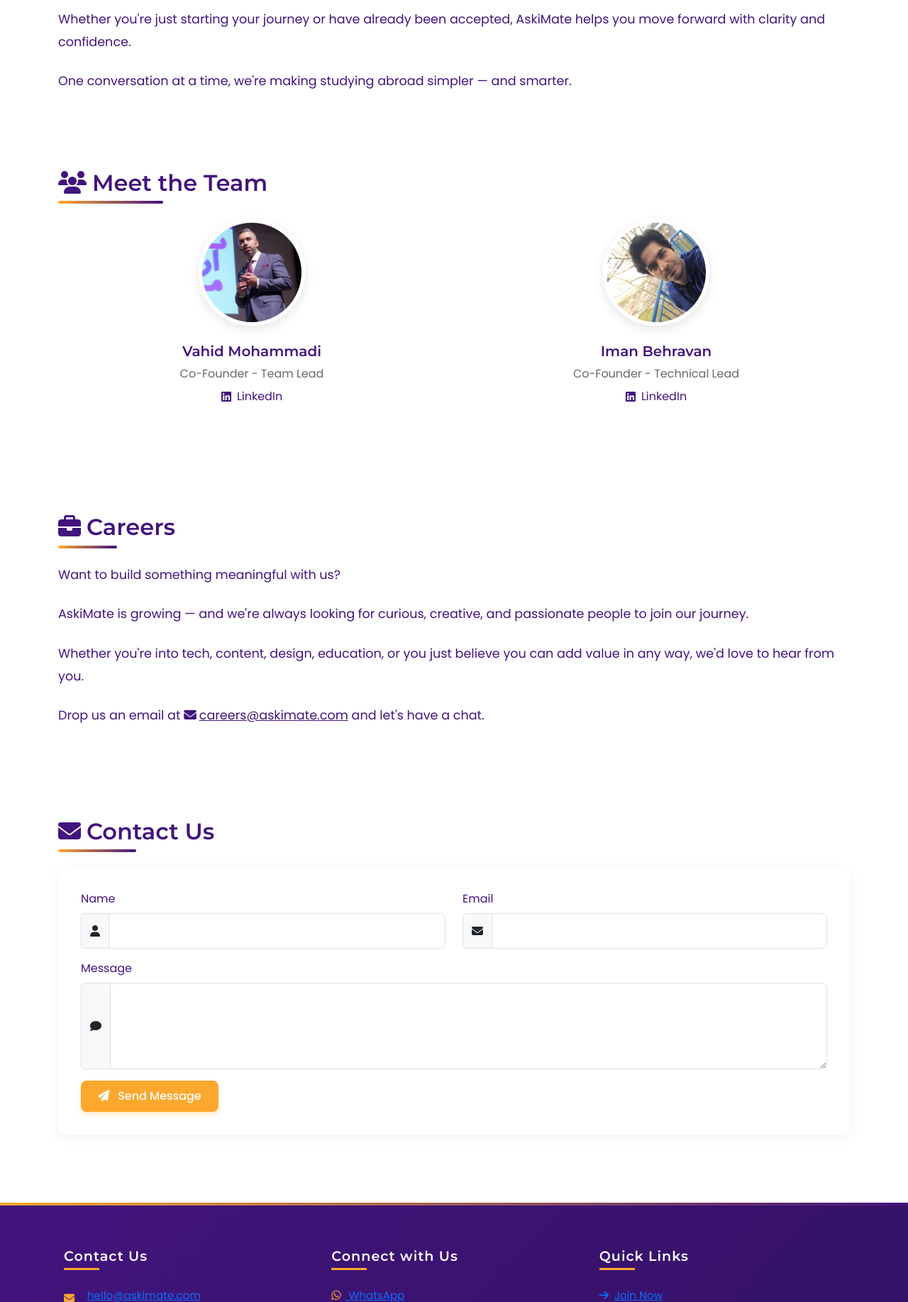
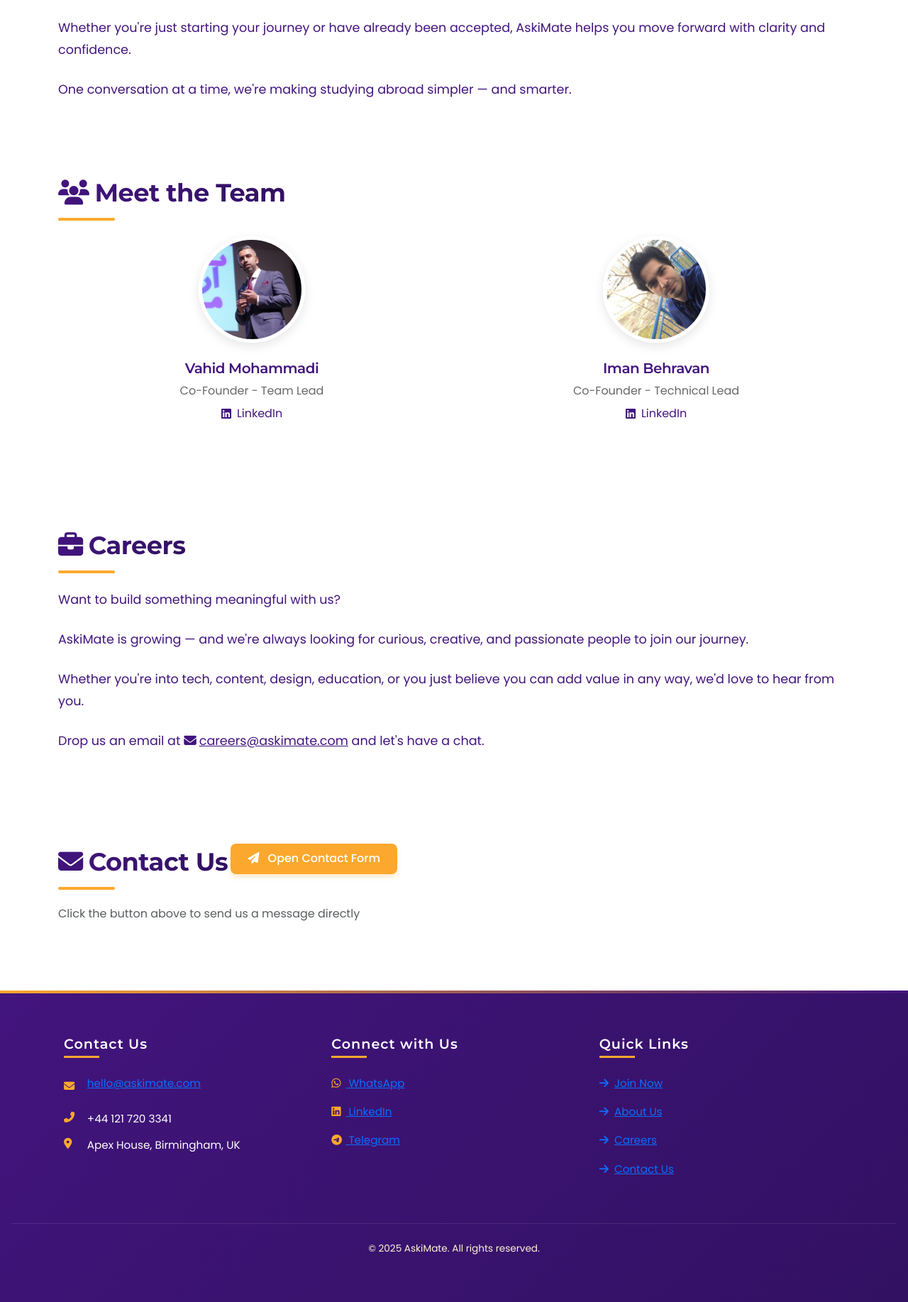
Before and after one commit to vaahiiid/askimate, a Django app: page / in a window 1280 px wide. Shown: the part 1320-3155 px from the top of the page at 71% size. Run offline with Django 5.2, Linux system fonts and the light colour scheme.

Commit message:
Update main_page.html

```diff
--- a/home_page/templates/home_page/main_page.html
+++ b/home_page/templates/home_page/main_page.html
@@ -34,9 +34,105 @@
       scroll-behavior: smooth;
     }
 
+    /* ====== Improved Title Styles ====== */
     h1, h2, h3, h4, h5, h6 {
       font-family: 'Montserrat', sans-serif;
+      font-weight: 700;
+      letter-spacing: -0.5px;
+    }
+
+    section h2 {
+      font-size: 2.2rem;
+      background: linear-gradient(90deg, var(--primary), var(--dark));
+      -webkit-background-clip: text;
+      background-clip: text;
+      color: transparent;
+      padding-bottom: 0.5rem;
+      position: relative;
+      display: inline-block;
+      margin-bottom: 2rem;
+    }
+
+    section h2::after {
+      content: '';
+      position: absolute;
+      width: 80px;
+      height: 4px;
+      bottom: -10px;
+      left: 0;
+      background: var(--secondary);
+      border-radius: 2px;
+    }
+
+    /* ====== New Contact Modal Styles ====== */
+    .contact-modal .modal-content {
+      border: none;
+      border-radius: 16px;
+      overflow: hidden;
+      box-shadow: 0 10px 30px rgba(66, 20, 125, 0.2);
+    }
+
+    .contact-modal .modal-header {
+      background: linear-gradient(135deg, var(--primary) 0%, var(--dark) 100%);
+      color: white;
+      border-bottom: none;
+      padding: 1.5rem;
+    }
+
+    .contact-modal .modal-title {
       font-weight: 600;
+      font-size: 1.5rem;
+      display: flex;
+      align-items: center;
+    }
+
+    .contact-modal .modal-body {
+      padding: 2rem;
+    }
+
+    .contact-modal .btn-close {
+      filter: invert(1);
+      opacity: 0.8;
+      transition: all 0.3s ease;
+    }
+
+    .contact-modal .btn-close:hover {
+      opacity: 1;
+      transform: rotate(90deg);
+    }
+
+    .contact-modal .form-control {
+      border-radius: 8px;
+      padding: 0.75rem 1rem;
+      border: 1px solid #e0e0e0;
+      transition: all 0.3s ease;
+      font-size: 1rem;
+    }
+
+    .contact-modal .form-control:focus {
+      border-color: var(--secondary);
+      box-shadow: 0 0 0 0.25rem rgba(252, 168, 46, 0.25);
+    }
+
+    .contact-modal .submit-btn {
+      background: var(--secondary);
+      border: none;
+      padding: 0.75rem 1.5rem;
+      font-weight: 500;
+      width: 100%;
+      margin-top: 1rem;
+      transition: all 0.3s ease;
+      border-radius: 8px;
+      color: white;
+      display: flex;
+      align-items: center;
+      justify-content: center;
+    }
+
+    .contact-modal .submit-btn:hover {
+      background: #e99e27;
+      transform: translateY(-2px);
+      box-shadow: 0 4px 12px rgba(252, 168, 46, 0.3);
     }
 
     /* Buttons */
@@ -141,24 +237,6 @@
     section {
       margin-bottom: 6rem;
       padding-top: 2rem;
-    }
-
-    section h2 {
-      position: relative;
-      display: inline-block;
-      margin-bottom: 2rem;
-      color: var(--primary);
-    }
-
-    section h2::after {
-      content: '';
-      position: absolute;
-      width: 50%;
-      height: 4px;
-      bottom: -10px;
-      left: 0;
-      background: linear-gradient(90deg, var(--secondary), var(--primary));
-      border-radius: 2px;
     }
 
     /* Hero Section */
@@ -309,14 +387,6 @@
       font-size: 1.1rem;
       line-height: 1.8;
       margin-bottom: 1.5rem;
-    }
-
-    /* Contact Section */
-    #contact form {
-      background-color: var(--white);
-      padding: 2rem;
-      border-radius: 12px;
-      box-shadow: 0 5px 20px rgba(0, 0, 0, 0.05);
     }
 
     /* Footer styling */
@@ -515,6 +585,20 @@
       section h2 {
         font-size: 1.8rem;
       }
+
+      .contact-modal .modal-body {
+        padding: 1.5rem;
+      }
+    }
+
+    @media (max-width: 576px) {
+      .contact-modal .modal-header {
+        padding: 1rem;
+      }
+
+      .contact-modal .modal-title {
+        font-size: 1.25rem;
+      }
     }
   </style>
 </head>
@@ -664,38 +748,52 @@
   <!-- Contact Us -->
   <section id="contact" class="animate-on-scroll">
     <h2><i class="fas fa-envelope me-2"></i>Contact Us</h2>
+    <button class="btn btn-brand mb-4" data-bs-toggle="modal" data-bs-target="#contactModal">
+      <i class="fas fa-paper-plane me-2"></i> Open Contact Form
+    </button>
+
+    <p class="text-muted mb-4">Click the button above to send us a message directly</p>
+  </section>
+
+</main>
+
+<!-- Contact Modal -->
+<div class="modal fade contact-modal" id="contactModal" tabindex="-1" aria-labelledby="contactModalLabel" aria-hidden="true">
+  <div class="modal-dialog modal-dialog-centered">
+    <div class="modal-content">
+      <div class="modal-header">
+        <h5 class="modal-title" id="contactModalLabel"><i class="fas fa-envelope me-2"></i>Contact Us</h5>
+        <button type="button" class="btn-close" data-bs-dismiss="modal" aria-label="Close"></button>
+      </div>
+      <div class="modal-body">
         <form method="post" action="{% url 'contact_form' %}">
           {% csrf_token %}
-      <div class="row">
-        <div class="col-12 col-md-6 mb-3">
+          <div class="mb-3">
             <label for="contactName" class="form-label">Name</label>
             <div class="input-group">
               <span class="input-group-text"><i class="fas fa-user"></i></span>
               <input type="text" class="form-control" name="contact_name" id="contactName" required>
             </div>
           </div>
-        <div class="col-12 col-md-6 mb-3">
+          <div class="mb-3">
             <label for="contactEmail" class="form-label">Email</label>
             <div class="input-group">
               <span class="input-group-text"><i class="fas fa-envelope"></i></span>
               <input type="email" class="form-control" name="contact_email" id="contactEmail" required>
             </div>
           </div>
-        <div class="col-12 mb-3">
+          <div class="mb-3">
             <label for="message" class="form-label">Message</label>
-          <div class="input-group">
-            <span class="input-group-text"><i class="fas fa-comment"></i></span>
             <textarea class="form-control" name="contact_message" id="message" rows="4" required></textarea>
+          </div>
+          <button type="submit" class="btn submit-btn">
+            <i class="fas fa-paper-plane me-2"></i> Send Message
+          </button>
+        </form>
       </div>
     </div>
   </div>
-      <button type="submit" class="btn btn-brand">
-        <i class="fas fa-paper-plane me-2"></i> Send Message
-      </button>
-    </form>
-  </section>
-
-</main>
+</div>
 
 <!-- Footer -->
 <footer>
@@ -806,6 +904,16 @@
       }
     });
   });
+
+  // Focus on first input when modal opens
+  document.addEventListener('DOMContentLoaded', function() {
+    const contactModal = document.getElementById('contactModal');
+    if (contactModal) {
+      contactModal.addEventListener('shown.bs.modal', function () {
+        document.getElementById('contactName').focus();
+      });
+    }
+  });
 </script>
 
 </body>
```
Lines whose indentation alone changed are shown as unchanged.
